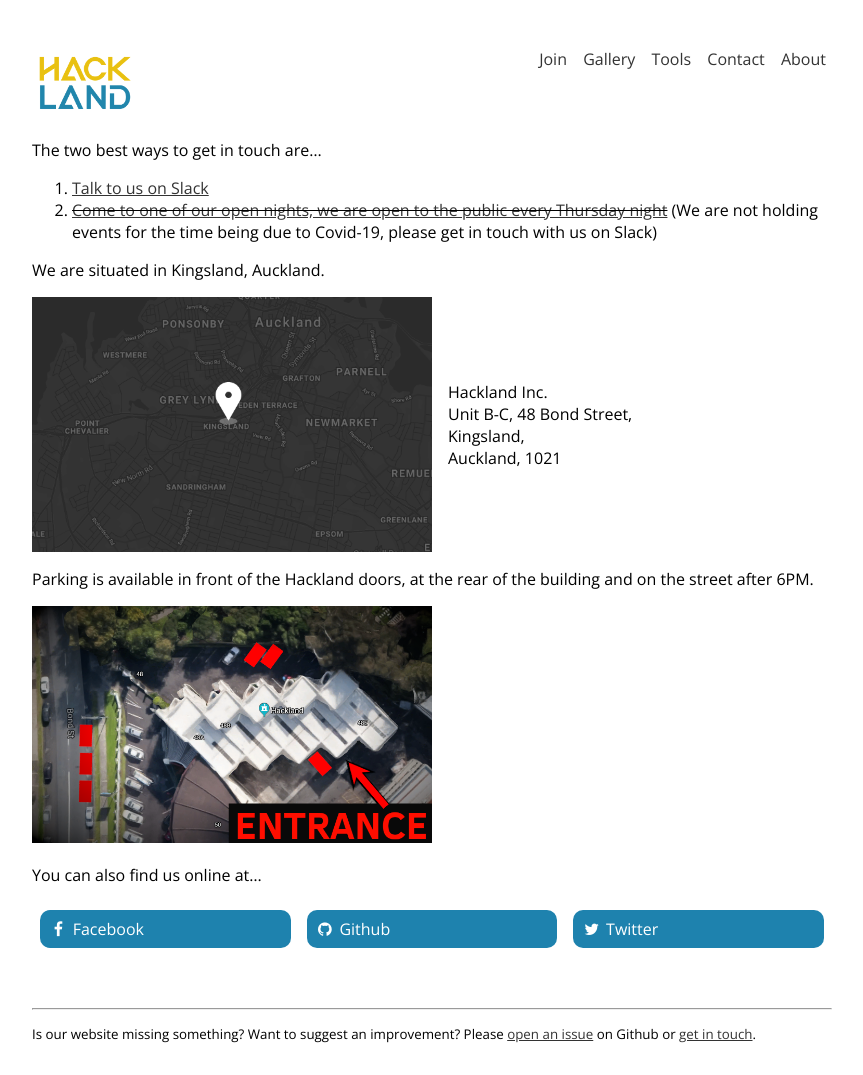
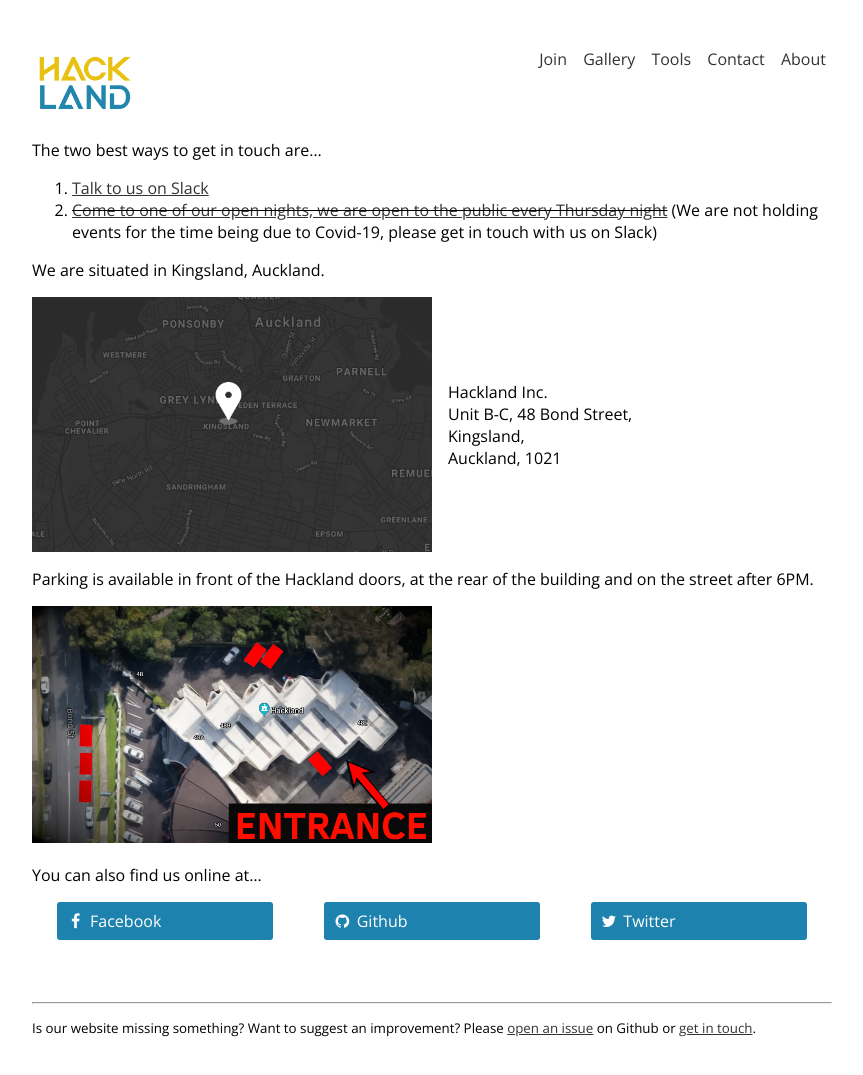
Before and after one commit to HakLand/HakLand.github.io, a Jekyll site: the page built from contact.md, in a window 1280 px wide. Shown: the whole page, without its empty margins (208-1071 px from the left). Built offline with Jekyll 4.4.1, drawn with Linux system fonts in a browser that asks for light colours.

Commit message:
minor changes, seo improvements, button style tweaks

```diff
--- a/public/css/style.css
+++ b/public/css/style.css
@@ -164,14 +164,15 @@ img{
 }
 
 a.button{
-  /* display: block; */
+  display: block;
   background-color: #1e82ae;
   color:white;
-  border-radius: 10px;
-  width:50%;
+  border-radius: 3px;
+  width:200px;
   padding:0.5em;
-   margin:0.5em;
-   text-decoration: none;
+  margin:auto;
+  text-decoration: none;
+  margin-bottom: 10px;
 }
 
 /** Home **/
```
Also changed, not shown: about.md (+1 -1 lines), contact.md (+1 -1 lines), index.md (+2 -2 lines), join.md (+1 -1 lines), tools.md (+1 -1 lines).
